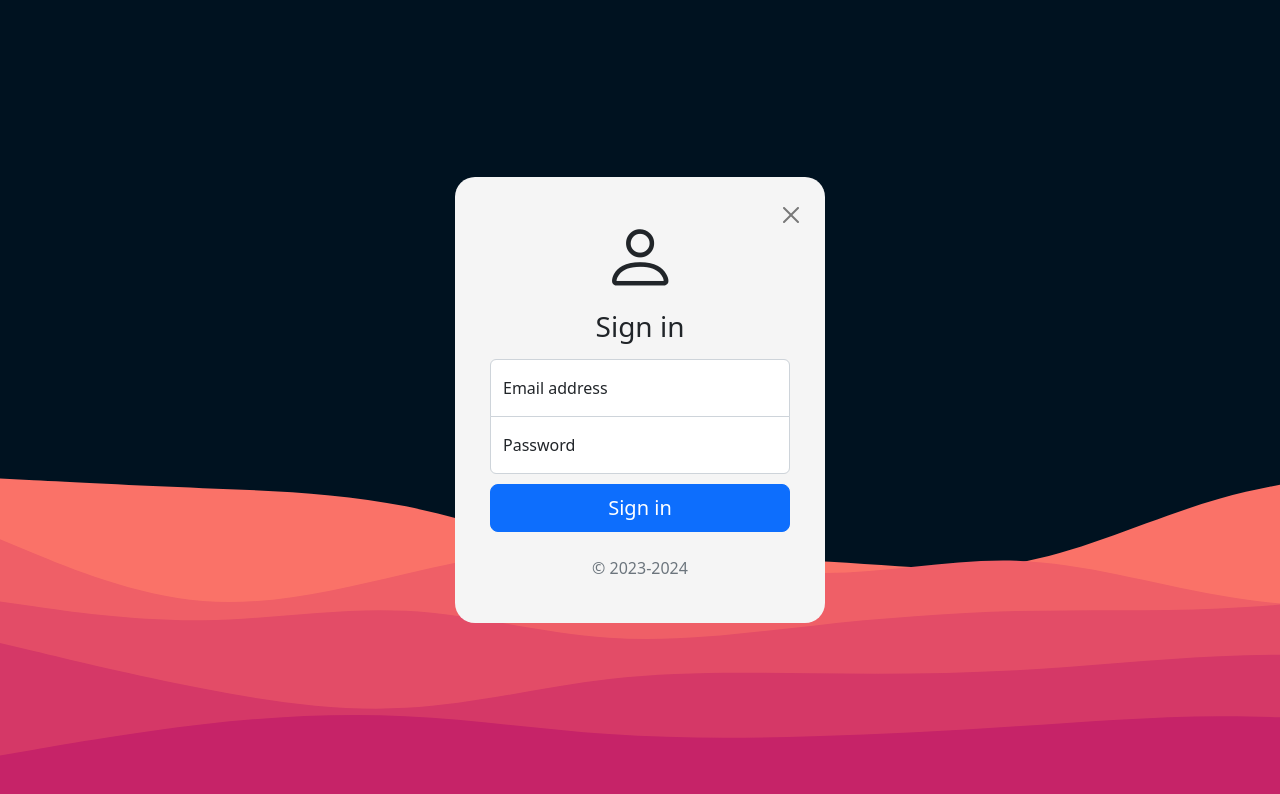
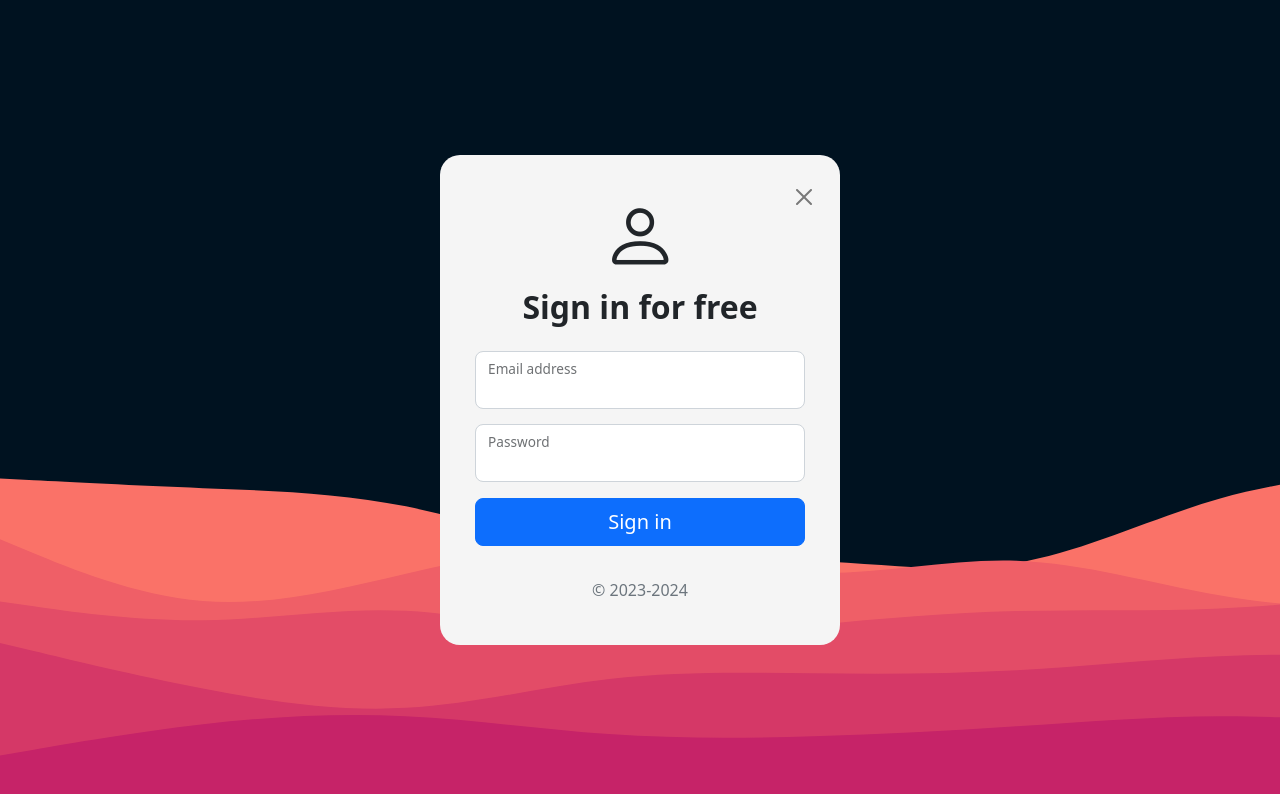
Before and after one commit to Veczar/delivery-app, an Angular app in the folder src/main/webapp/: page /auth in a window 1280 px wide. Shown: the top 794 px of the page. Built offline with nearby package versions, Linux system fonts and the light colour scheme.

Commit message:
better looking forms and code cleaning

```diff
--- a/src/main/webapp/src/app/front-page/front-page.component.html
+++ b/src/main/webapp/src/app/front-page/front-page.component.html
@@ -1,14 +1,17 @@
-
 <body>
     <header data-bs-theme="dark">
+
       <nav class="navbar navbar-expand-md navbar-dark fixed-top bg-dark">
         <div class="container-fluid">
+
           <a class="navbar-brand" href="#">Glovo Eats</a>
+
           <button class="navbar-toggler" type="button" data-bs-toggle="collapse" data-bs-target="#navbarCollapse"
             aria-controls="navbarCollapse" aria-expanded="false" aria-label="Toggle navigation">
             <span class="navbar-toggler-icon"></span>
           </button>
           <div class="collapse navbar-collapse " id="navbarCollapse">
+
             <ul class="navbar-nav me-auto mb-2 mb-md-0">
               <li class="nav-item">
                 <a class="nav-link active" aria-current="page" href="#">Home</a>
@@ -19,6 +22,9 @@
               <li class="nav-item">
                 <button class="nav-link active" (click)="open(demoModal)">Adblock</button>
               </li>
+              <li *ngIf="getRole() === 'ADMIN'">
+                <button class="nav-link active color" [routerLink]="['/admin/dashboard']"><i class="bi bi-speedometer2"></i> Dashboard</button>
+              </li>
             </ul>
             <!-- <form class="middle-search" role="search">
               <div class="input-group">
@@ -28,13 +34,6 @@
               <button class="btn btn-outline-secondary" (click)="open(demoModal)">search</button>
             </form> -->
 
-            <!-- <div *ngIf="!isUserLoggedIn()">
-              <button class="btn btn-outline-primary me-2" type="submit">Register</button>
-              <button class="btn btn-outline-success" type="submit" (click)="navigateToAuth()">Sign in</button>
-            </div>
-            <div *ngIf="isUserLoggedIn()">
-              <p>Welcome, {{ this.authService.getLoggedUser().firstName }} {{ this.authService.getLoggedUser().lastName }}!</p>
-            </div> -->
             <!-- auth.component.html -->
             <div *ngIf="!(isUserLoggedIn())">
               <button class="btn btn-outline-primary me-2" type="submit" [routerLink]="['/register/user']">Register</button>
@@ -54,8 +53,6 @@
               </div>
             </div>
 
-            <!-- <button class="btn btn-outline-primary me-2" type="submit">Register</button>
-            <button class="btn btn-outline-success" type="submit" (click)="navigateToAuth()">Sign in</button> -->
           </div>
         </div>
       </nav>
--- a/src/main/webapp/src/app/front-page/front-page.component.scss
+++ b/src/main/webapp/src/app/front-page/front-page.component.scss
@@ -95,15 +95,31 @@ p {
 }
 
 
-.waves-background {
-    aspect-ratio: 16/9;
-    width: 100%;
-    // background-size: cover;
-    // background-size:contain;
-    background-repeat: no-repeat;
-    background-image: url(../../assets/layered-waves-haikei.svg);
+.bg-color {
+    background-color: #C62368 !important;
 }
 
-.color {
-    background-color: #C62368 !important;
+
+.color:hover {
+    color: rgb(33, 102, 193) !important;
 }
+
+// ul > li {
+//     // border-radius: 7px;
+//     border-radius: 0.375rem;
+//     transition: background-color 0.2s ease-in-out;
+// }
+
+// ul > li:hover {
+//     background-color: #6c757d;
+// }
+
+ul > li > a,
+ul > li > button {
+    transition: color 0.1s ease-in-out;
+}
+
+ul > li:hover > a,
+ul > li:hover > button {
+    color: #82898f;
+}
--- a/src/main/webapp/src/app/modules/auth/auth.service.ts
+++ b/src/main/webapp/src/app/modules/auth/auth.service.ts
@@ -1,6 +1,5 @@
 import { HttpClient } from '@angular/common/http';
 import { Injectable } from '@angular/core';
-import { Router } from '@angular/router';
 import { Observable } from 'rxjs';
 import { AuthRequestDto, AuthResponseDto, RegisterResponseDto, RegisterUserDto } from 'src/app/shared/model/api-models';
 
--- a/src/main/webapp/src/app/modules/auth/login-form/login-form.component.html
+++ b/src/main/webapp/src/app/modules/auth/login-form/login-form.component.html
@@ -7,18 +7,20 @@
         <i class="bi bi-person"></i>
       </h1>
 
-      <h1 class="h3 mb-3 fw-normal">Sign in</h1>
+      <div class="modal-header pb-4 border-bottom-0 d-flex justify-content-center">
+        <h1 class="fw-bold mb-0 fs-2">Sign in for free</h1>
+      </div>
 
-      <div class="form-floating">
-        <input type="email" class="form-control" id="floatingInput" placeholder="" [(ngModel)]="loginObj.email" [ngModelOptions]="{standalone: true}">
+      <div class="form-floating mb-3">
+        <input type="email" class="form-control rounded-3" id="floatingInput" [(ngModel)]="loginObj.email" [ngModelOptions]="{standalone: true}">
         <label for="floatingInput">Email address</label>
       </div>
-      <div class="form-floating">
-        <input type="password" class="form-control" id="floatingPassword" placeholder="" [(ngModel)]="loginObj.password" [ngModelOptions]="{standalone: true}">
+      <div class="form-floating mb-3">
+        <input type="password" class="form-control rounded-3" id="floatingPassword" [(ngModel)]="loginObj.password" [ngModelOptions]="{standalone: true}">
         <label for="floatingPassword">Password</label>
       </div>
 
-      <button class="w-100 btn btn-lg btn-primary" type="submit" (click)="onLogin()">Sign in</button>
+      <button class="w-100 btn btn-lg btn-primary mb-2" type="submit" (click)="onLogin()">Sign in</button>
 
       <p class="mt-4 mb-2 text-muted">&copy; 2023-2024</p>
     </form>
--- a/src/main/webapp/src/app/modules/auth/login-form/login-form.component.scss
+++ b/src/main/webapp/src/app/modules/auth/login-form/login-form.component.scss
@@ -20,7 +20,7 @@ main {
 }
 
 .form-signin {
-  max-width: 370px;
+  max-width: 400px;
   padding: 35px;
   background-attachment: fixed;
 }
@@ -59,3 +59,7 @@ main {
 .user {
   font-size: calc(3.5rem + 1.5vw);
 }
+
+h1 {
+  left: 0%;
+}
--- a/src/main/webapp/src/app/modules/auth/register-user-form/register-user-form.component.html
+++ b/src/main/webapp/src/app/modules/auth/register-user-form/register-user-form.component.html
@@ -2,7 +2,9 @@
   <main class="form-signin w-100 m-auto">
     <button class="btn btn-close exit-btn" [routerLink]="['/']"></button>
 
-    <h1 class="h3 fw-normal text-center">Register</h1>
+    <div class="modal-header pb-4 border-bottom-0 d-flex justify-content-center">
+      <h1 class="fw-bold mb-0 fs-2">Register</h1>
+    </div>
 
     <form
       [formGroup]="userForm"
@@ -97,6 +99,9 @@
       <button class="w-100 btn btn-lg btn-primary">Submit</button>
     </div>
 
+    <hr class="my-3">
+    <small class="text-muted mt-0 text-center">By clicking Submit, you agree to the terms of use.</small>
+
     <p class="mt-4 mb-2 text-muted text-center">&copy; 2023-2024</p>
     </form>
   </main>
--- a/src/main/webapp/src/app/modules/auth/register-user-form/register-user-form.component.scss
+++ b/src/main/webapp/src/app/modules/auth/register-user-form/register-user-form.component.scss
@@ -7,10 +7,6 @@ body {
 
 body {
   display: flex;
-//   align-items: center;
-  // padding-top: 40px;
-  // padding-bottom: 40px;
-  // background-color: #f5f5f5;
 }
 
 main {
@@ -53,7 +49,7 @@ main {
 .exit-btn {
   position: absolute;
   right: 6%;
-  top: 6%;
+  top: 4%;
 }
 
 h1 {
```
Also changed, not shown: 1 other file (tests, documents, lock files or other folders).
